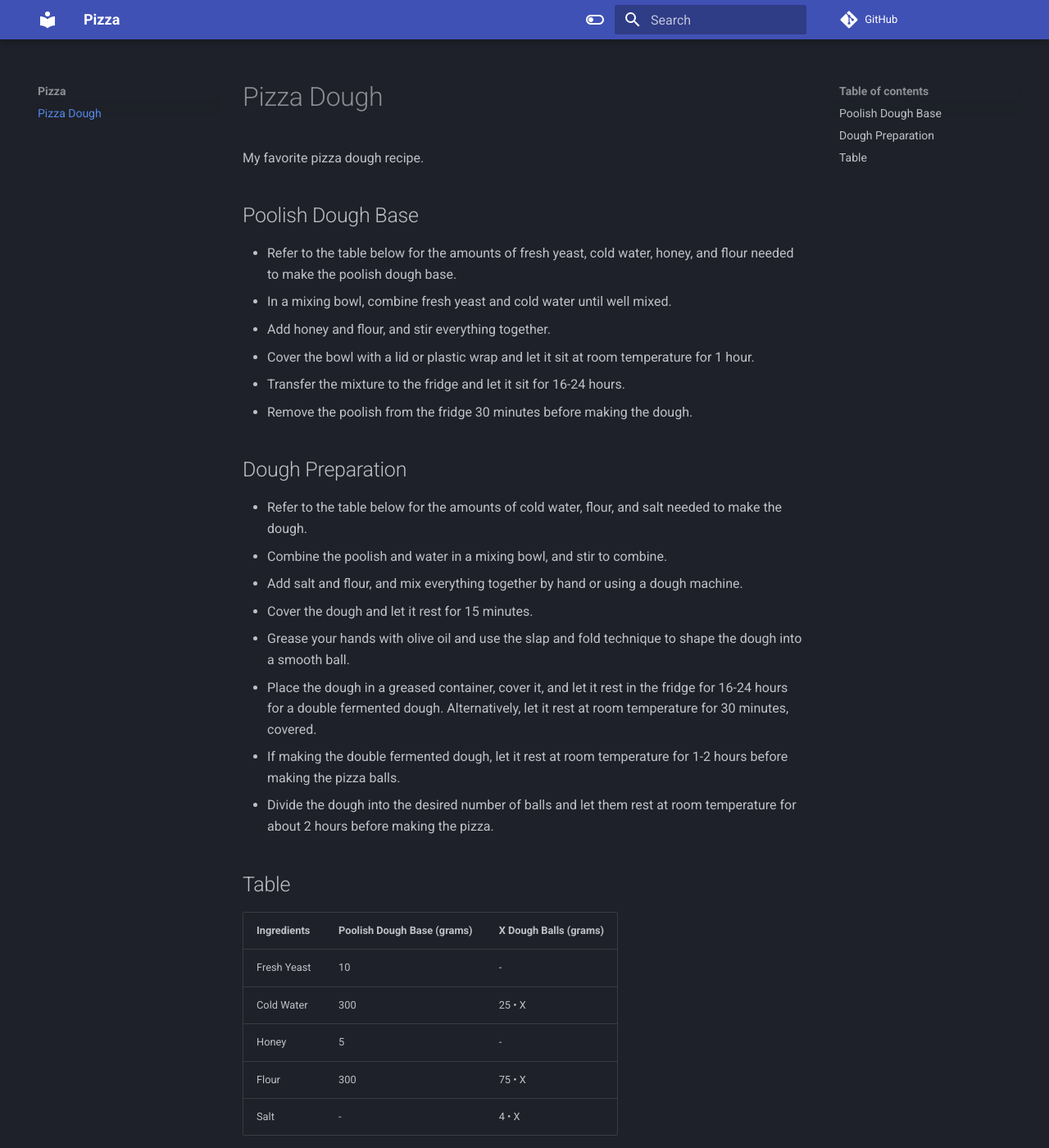
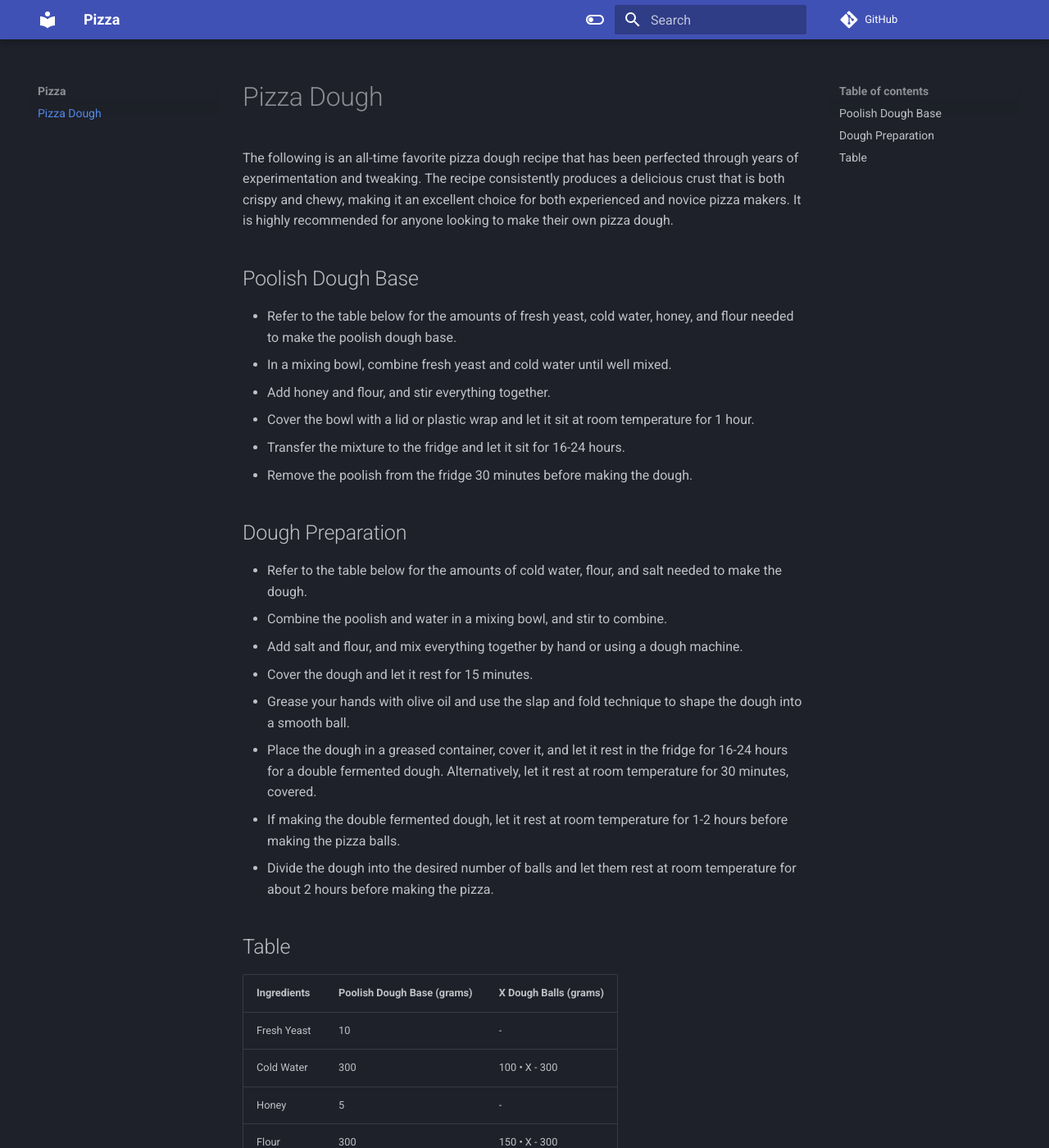
Before and after one commit to claha/pizza, an MkDocs documentation site: the page built from docs/index.md, in a window 1280 px wide and 1400 px high. Shown: the whole window at 82% size. Built offline with MkDocs 1.6.1 and Material for MkDocs 9.7.7, drawn with Linux system fonts in a browser that asks for light colours; comment, search, counter and statistics services are not loaded; some of the changed text lies outside the part shown.

Commit message:
Fix formula for calculating water and flour

```diff
--- a/docs/index.md
+++ b/docs/index.md
@@ -1,6 +1,10 @@
 # Pizza Dough
 
-My favorite pizza dough recipe.
+The following is an all-time favorite pizza dough recipe that has been perfected
+through years of experimentation and tweaking. The recipe consistently produces a
+delicious crust that is both crispy and chewy, making it an excellent choice for
+both experienced and novice pizza makers. It is highly recommended for anyone looking
+to make their own pizza dough.
 
 ## Poolish Dough Base
 
@@ -35,10 +39,10 @@ My favorite pizza dough recipe.
 | Ingredients  | Poolish Dough Base (grams) | X Dough Balls (grams) |
 | ------------ | -------------------------- | --------------------- |
 | Fresh Yeast  | 10                         | -                     |
-| Cold Water   | 300                        | 25 • X                |
+| Cold Water   | 300                        | 100 • X - 300         |
 | Honey        | 5                          | -                     |
-| Flour        | 300                        | 75 • X                |
+| Flour        | 300                        | 150 • X - 300         |
 | Salt         | -                          | 4 • X                 |
 
 The table above shows the amounts of ingredients needed for the poolish dough base
-and dough.
+and dough. Note that the minimum number of balls that can be made is four (4).
```
